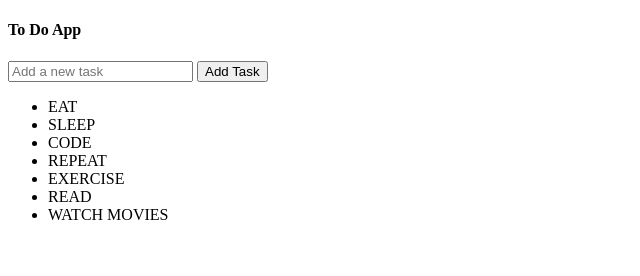
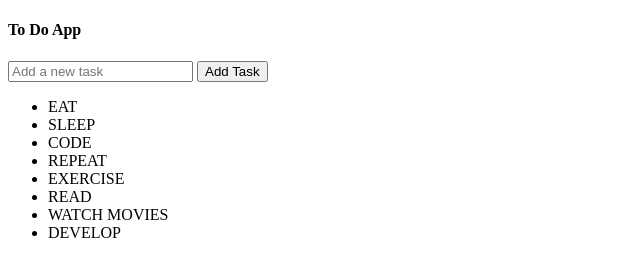
Before and after one commit to Debasis-Behera4143/WEB-DEV, a plain HTML site: page index.html in a window 1280 px wide. Shown: the whole page, without its empty margins (0-640 px from the left). Drawn offline with Linux system fonts and the light colour scheme.

Commit message:
Update index.html

```diff
--- a/index.html
+++ b/index.html
@@ -17,6 +17,7 @@
         <li>EXERCISE</li>
         <li>READ</li>
         <li>WATCH MOVIES</li>
+        <li>DEVELOP</li>
     </ul>
 
     <script src="app.js"></script>
```
